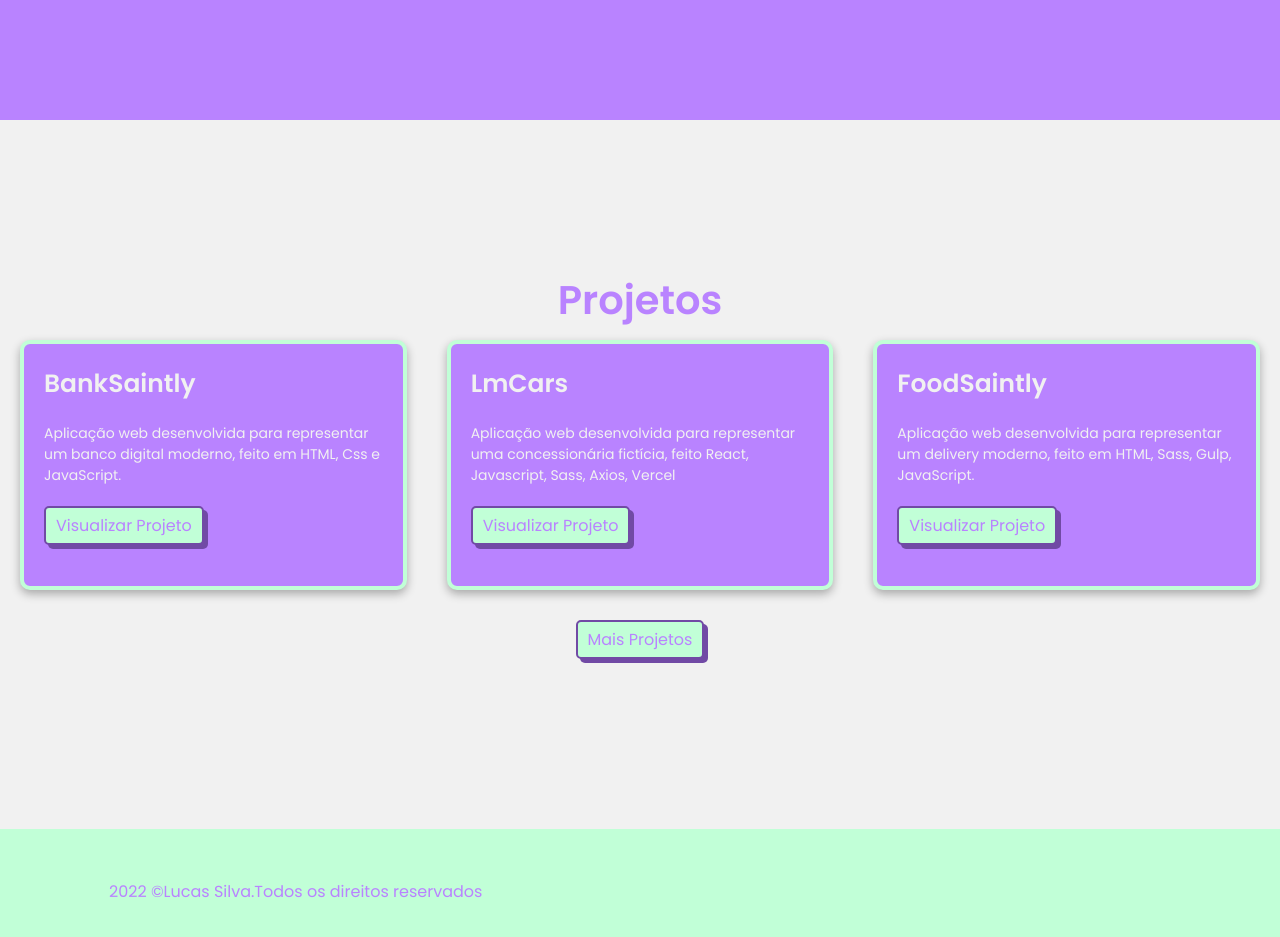
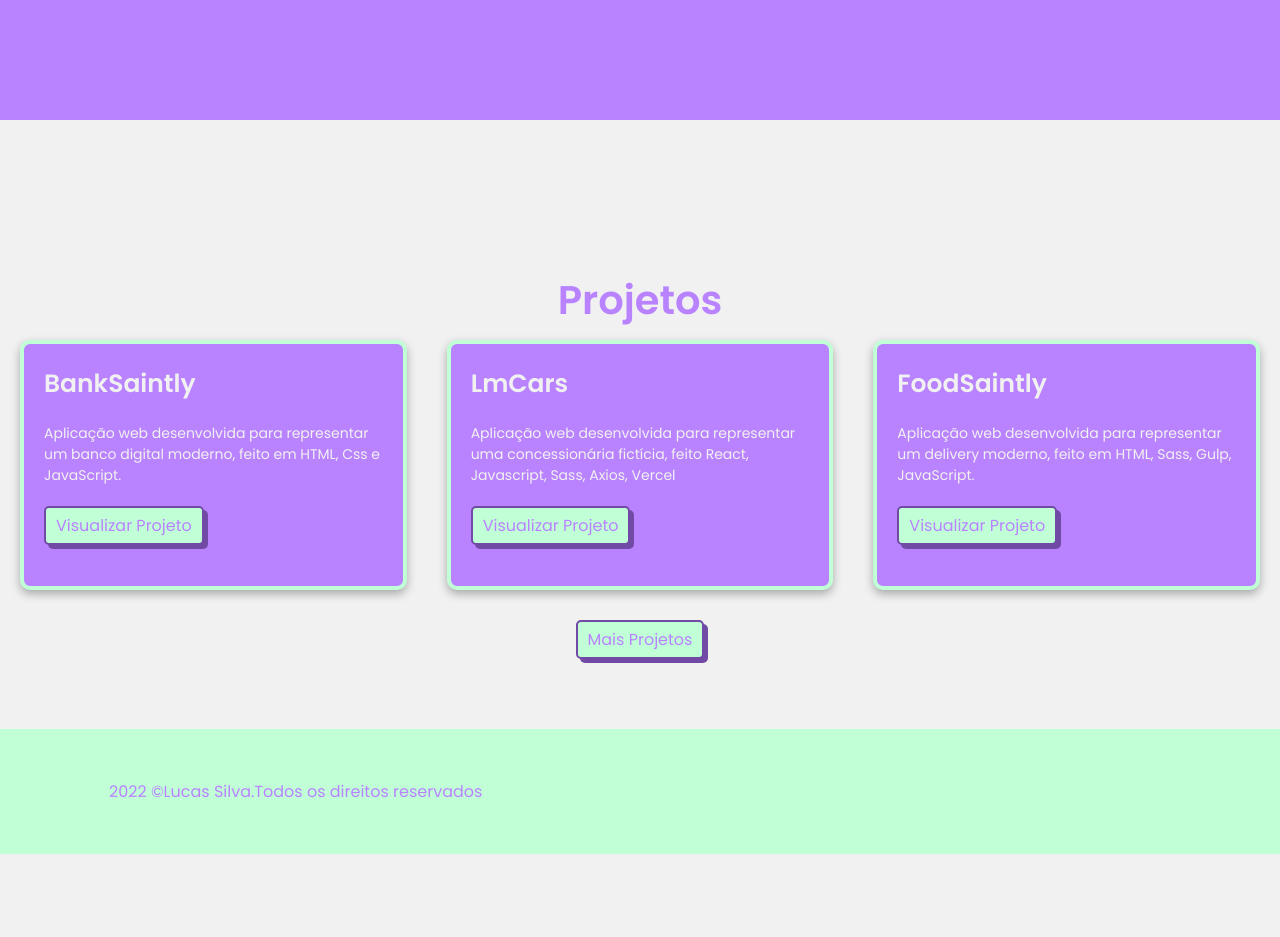
Before and after one commit to Lucassocorrosilva7/Portfolio, a website: page index.html in a window 1280 px wide. Shown: the part 2060-2997 px from the top of the page. After the commit the page ends 2914 px from the top, so only its background shows below. Drawn offline with Linux system fonts and the light colour scheme.

Commit message:
Corringo altura da seção de projetos

```diff
--- a/package.json
+++ b/package.json
@@ -16,7 +16,7 @@
     "gulp-sass": "^5.1.0",
     "gulp-sourcemaps": "^3.0.0",
     "gulp-terser-js": "^5.2.2",
-    "sass": "^1.56.1"
+    "sass": "^1.56.2"
   },
   "browserslist": [
     "last 1 version",
--- a/src/scss/layout/_projects.scss
+++ b/src/scss/layout/_projects.scss
@@ -1,7 +1,7 @@
 @use "base/variables" as v;
 
 .section-projects {
-  padding: 15rem 0;
+  padding: 15rem 0 5rem 0;
   background-color: v.$color-white;
   display: flex;
   flex-direction: column;
```
Also changed, not shown: public/build/css/app.css, 2 other files.
